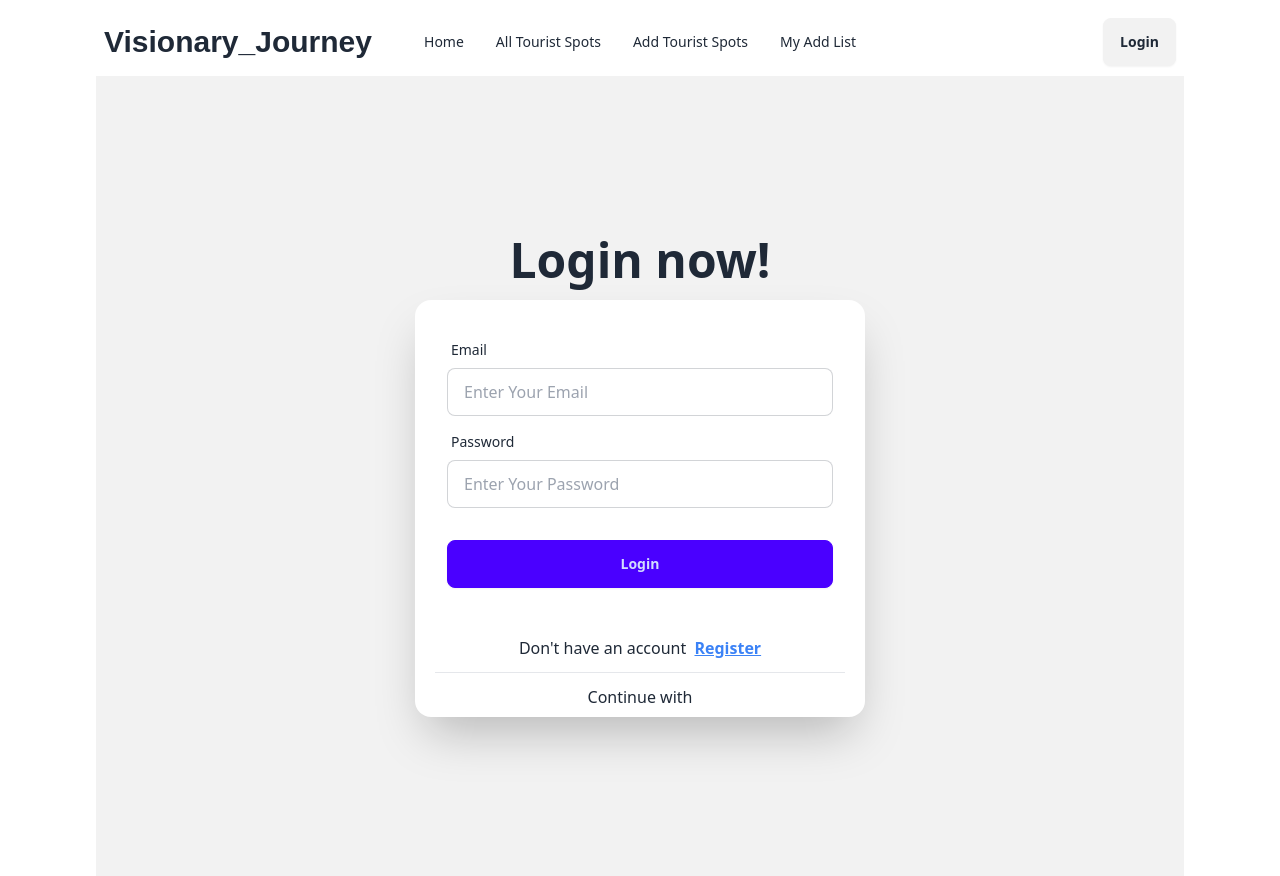
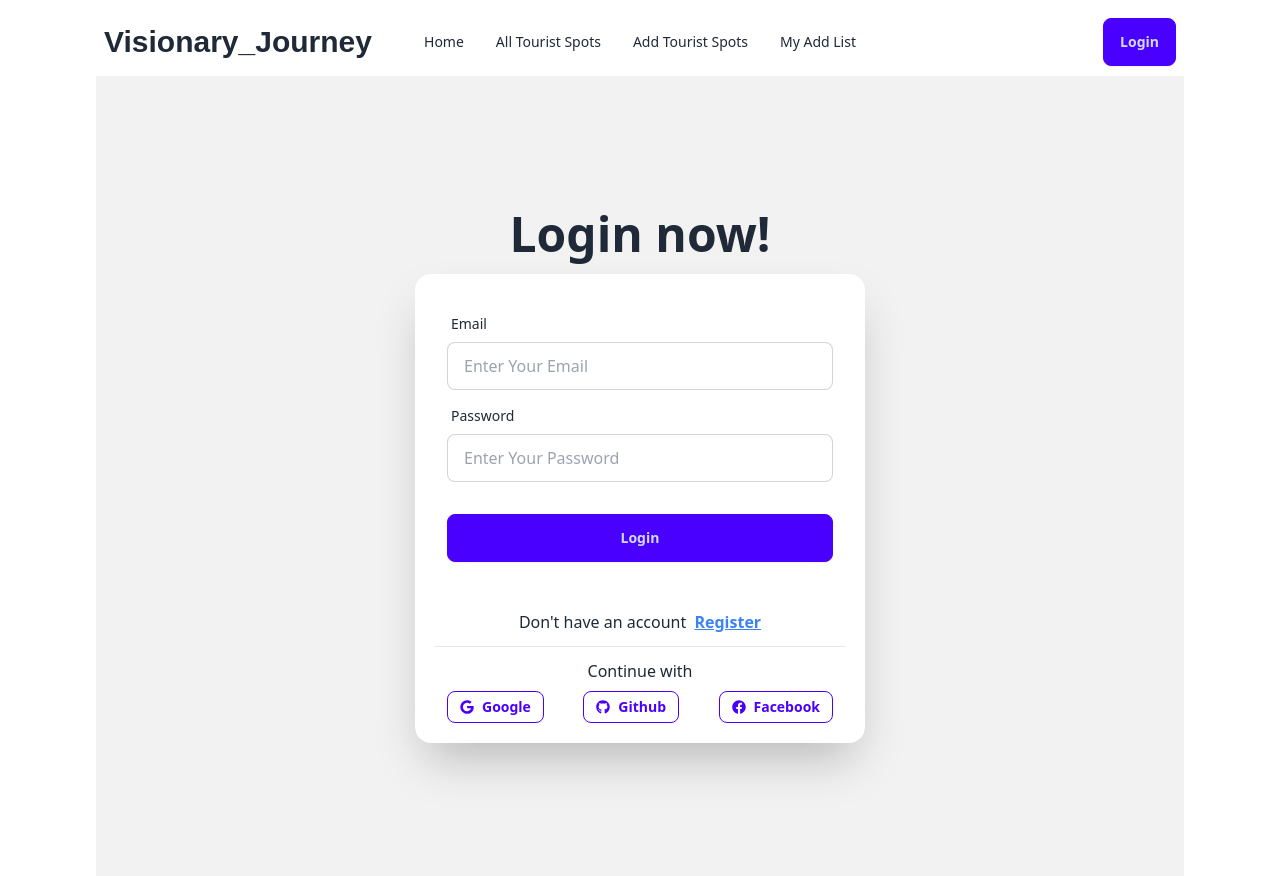
Before and after one commit to nahid612/visionary_journey_client, a React (Vite) app: page /login in a window 1280 px wide. Built offline with nearby package versions, Linux system fonts and the light colour scheme; no server answers.

Commit message:
github login

```diff
--- a/src/AuthProvider/AuthProvider.jsx
+++ b/src/AuthProvider/AuthProvider.jsx
@@ -1,9 +1,12 @@
-import { createUserWithEmailAndPassword, onAuthStateChanged, signInWithEmailAndPassword } from "firebase/auth";
+import { GithubAuthProvider, GoogleAuthProvider, createUserWithEmailAndPassword, onAuthStateChanged, signInWithEmailAndPassword, signInWithPopup, signOut } from "firebase/auth";
 import { createContext, useEffect, useState } from "react";
 import auth from "../firebase/firebase.config";
-import { setUserId } from "firebase/analytics";
 
 export const AuthContext = createContext(null)
+
+// social auth Provider
+const googleProvider = new GoogleAuthProvider()
+const githubProvider = new GithubAuthProvider()
 
 
 const AuthProvider = ({children}) => {
@@ -30,9 +33,29 @@ const AuthProvider = ({children}) => {
         return signInWithEmailAndPassword(auth, email, password)
     }
 
+    // google login
+    const googleLogin = () =>{
+        return signInWithPopup(auth, googleProvider)
+    }
+
+    // GITHUB login
+    const githubLogin = () =>{
+        return signInWithPopup(auth, githubProvider)
+    }
+
+    // logOut
+    const logOut = () =>{
+        setUser(null)
+        signOut(auth)
+    }
+
     const allvalues = {
         createUser,
         signInUser,
+        googleLogin,
+        githubLogin,
+        logOut,
+        user,
     }
 
     return (
--- /dev/null
+++ b/src/Hook/useAuth.jsx
@@ -0,0 +1,10 @@
+import { useContext } from "react";
+import { AuthContext } from "../AuthProvider/AuthProvider";
+
+
+const useAuth = () => {
+    const allAuth = useContext(AuthContext)
+    return allAuth
+};
+
+export default useAuth;
--- a/src/component/Login.jsx
+++ b/src/component/Login.jsx
@@ -1,41 +1,33 @@
 /* eslint-disable react/no-unescaped-entities */
-
 // import {  useState } from "react";
 // import { Link, useLocation, useNavigate } from "react-router-dom";
 // import { FaRegEye , FaRegEyeSlash } from "react-icons/fa6";
 import { Link } from "react-router-dom";
-import { AuthContext } from "../AuthProvider/AuthProvider";
-import { useContext } from "react";
-// import { AuthContext } from "../AuthProvider/AuthProvider";
+import useAuth from "../Hook/useAuth";
+import SocialLogin from "./SocialLogin";
 
 const Login = () => {
-    const {signInUser} = useContext(AuthContext)
+  const { signInUser } = useAuth();
   //     const [showPassword, setShowPassword] = useState(false)
 
-//      // navigate
-//   const navigate = useNavigate();
-//   const location = useLocation();
-//   const from = location?.state || "/";
-
   // sign in user
-    const handleSignIn = e =>{
-        e.preventDefault()
-        console.log(e.currentTarget)
-        const form = new FormData(e.currentTarget)
-        const email = form.get('email')
-        const password = form.get('password')
-        console.log(form.get('email'))
-        console.log(email, password)
-
+  const handleSignIn = (e) => {
+    e.preventDefault();
+    // console.log(e.currentTarget)
+    const form = new FormData(e.currentTarget);
+    const email = form.get("email");
+    const password = form.get("password");
+    console.log(form.get("email"));
+    console.log(email, password);
 
     signInUser(email, password)
       .then((result) => {
-          console.log(result.user)
+        console.log(result.user);
       })
-        .catch(error =>{
-          console.log(error)
-        })
-    }
+      .catch((error) => {
+        console.log(error);
+      });
+  };
   return (
     <div className="hero min-h-screen bg-base-200">
       <div className="hero-content flex-col ">
@@ -74,12 +66,16 @@ const Login = () => {
           </form>
           <p className=" text-center mt-4">
             Don't have an account{" "}
-          <Link to="/register" className=" text-blue-500 font-bold ml-1 underline">
+            <Link
+              to="/register"
+              className=" text-blue-500 font-bold ml-1 underline"
+            >
               Register
             </Link>
           </p>
-        <hr className="my-3 mx-5"/>
+          <hr className="my-3 mx-5" />
           <p className="mb-2 text-center">Continue with</p>
+          <SocialLogin />
         </div>
       </div>
     </div>
--- a/src/component/Navber.jsx
+++ b/src/component/Navber.jsx
@@ -1,4 +1,5 @@
 import { Link, NavLink } from "react-router-dom";
+import useAuth from "../Hook/useAuth";
 // import useAuthContext from "../Hook/useAuthContext";
 
 const Navber = () => {
@@ -57,7 +58,8 @@ const Navber = () => {
   );
 
   // signout
-//   const {signOut, user} = useAuthContext()
+  const { logOut, user } = useAuth();
+  console.log(user);
 
   return (
     <div className=" mt-2 navbar bg-base-100">
@@ -86,7 +88,9 @@ const Navber = () => {
             {navlinks}
           </ul>
         </div>
-        <a className="lg:text-3xl md:text-xl text-lg font-bold poppins-bold">Visionary_Journey</a>
+        <a className="lg:text-3xl md:text-xl text-lg font-bold poppins-bold">
+          Visionary_Journey
+        </a>
       </div>
       <div className="navbar-center hidden lg:flex">
         <ul className="menu menu-horizontal px-1">{navlinks}</ul>
@@ -94,28 +98,50 @@ const Navber = () => {
 
       {/* ---------------- */}
       <div className="navbar-end">
-        {
-        //   user?.email ? <div className="dropdown dropdown-end">
-        //     <label tabIndex={0} className="btn btn-ghost btn-circle avatar">
-        //       <div className="w-10 rounded-full">
-        //         <img src={user?.photoURL || "https://img.daisyui.com/images/stock/photo-1534528741775-53994a69daeb.jpg" } alt="" />
-        //       </div>
-        //     </label>
-        //     <ul tabIndex={0} className="menu menu-sm dropdown-content mt-3 z-[1] p-2 shadow bg-base-100 rounded-box w-auto">
-        //       <li>
-        //         <p className="text-xl text-center font-semibold my-1">{user?.displayName || 'user name Undefined'}</p>
-        //       </li>
-        //       <li>
-        //         <p className="text-center items-center">{user.email}</p>
-        //       </li>
-        //       <li>
-        //         <button onClick={signOut} className="btn btn-primary btn-sm my-2">LogOut</button>
-        //       </li>
-        //     </ul>
-        //   </div>
-        //   :
-          <Link to='/login'>
-          <a className="btn">Login</a>
+        {user?.email
+        ?
+          <div className="dropdown dropdown-end">
+            <label tabIndex={0} className="btn btn-ghost btn-circle avatar">
+              <div className="w-10 rounded-full">
+                {/* <img
+                  src={
+                    user?.photoURL ||
+                    "https://img.daisyui.com/images/stock/photo-1534528741775-53994a69daeb.jpg"
+                  }
+                  alt=""
+                /> */}
+                <img
+                  src="https://i.ibb.co/gr7SHJM/rayyu-maldives-x-Ps-FXsb-XJRg-unsplash.jpg"
+                  alt=""
+                />
+              </div>
+            </label>
+            <ul
+              tabIndex={0}
+              className="menu menu-sm dropdown-content mt-3 z-[1] p-2 shadow bg-base-100 rounded-box w-auto"
+            >
+              <li>
+                {/* <p className="text-xl text-center font-semibold my-1">
+                  {user?.displayName || "user name Undefined"}
+                </p> */}
+                <p className="text-xl text-center font-semibold my-1">Nahid</p>
+              </li>
+              {/* <li>
+                <p className="text-center items-center">{user.email}</p>
+              </li> */}
+              <li>
+                <button
+                  onClick={logOut}
+                  className="btn btn-primary btn-sm my-2"
+                >
+                  LogOut
+                </button>
+              </li>
+            </ul>
+          </div>
+        :
+          <Link to="/login">
+            <button className="btn btn-primary">Login</button>
           </Link>
         }
       </div>
--- a/src/component/Register.jsx
+++ b/src/component/Register.jsx
@@ -1,12 +1,11 @@
-import { useContext } from "react";
 import { Link } from "react-router-dom";
-import { AuthContext } from "../AuthProvider/AuthProvider";
+import useAuth from "../Hook/useAuth";
 
 // import { FaRegEye, FaRegEyeSlash } from "react-icons/fa6";
 // import { AuthContext } from "../AuthProvider/AuthProvider";
 
 const Register = () => {
-  const { createUser } = useContext(AuthContext);
+  const { createUser } = useAuth();
   // console.log(createUser);
 
   const handleRegister = (e) => {
--- /dev/null
+++ b/src/component/SocialLogin.jsx
@@ -0,0 +1,41 @@
+import useAuth from "../Hook/useAuth";
+import { FaGoogle, FaGithub } from "react-icons/fa";
+import { FaFacebook } from "react-icons/fa";
+
+
+const SocialLogin = () => {
+  const { googleLogin, githubLogin } = useAuth();
+  return (
+    <div className="mx-8 pb-5 flex justify-between">
+      <button
+        onClick={() => googleLogin()}
+        className="btn btn-outline btn-sm btn-primary"
+      >
+        <span>
+          <FaGoogle />
+        </span>
+        Google
+      </button>
+      <button
+        onClick={() => googleLogin()}
+        className="btn btn-outline btn-sm btn-primary"
+      >
+        <span>
+          <FaGithub />
+        </span>
+        Github
+      </button>
+      <button
+        onClick={() => githubLogin()}
+        className="btn btn-outline btn-sm btn-primary"
+      >
+        <span>
+          <FaFacebook/>
+        </span>
+        Facebook
+      </button>
+    </div>
+  );
+};
+
+export default SocialLogin;
```
Also changed, not shown: .eslintrc.cjs. Lines whose indentation alone changed are shown as unchanged.
